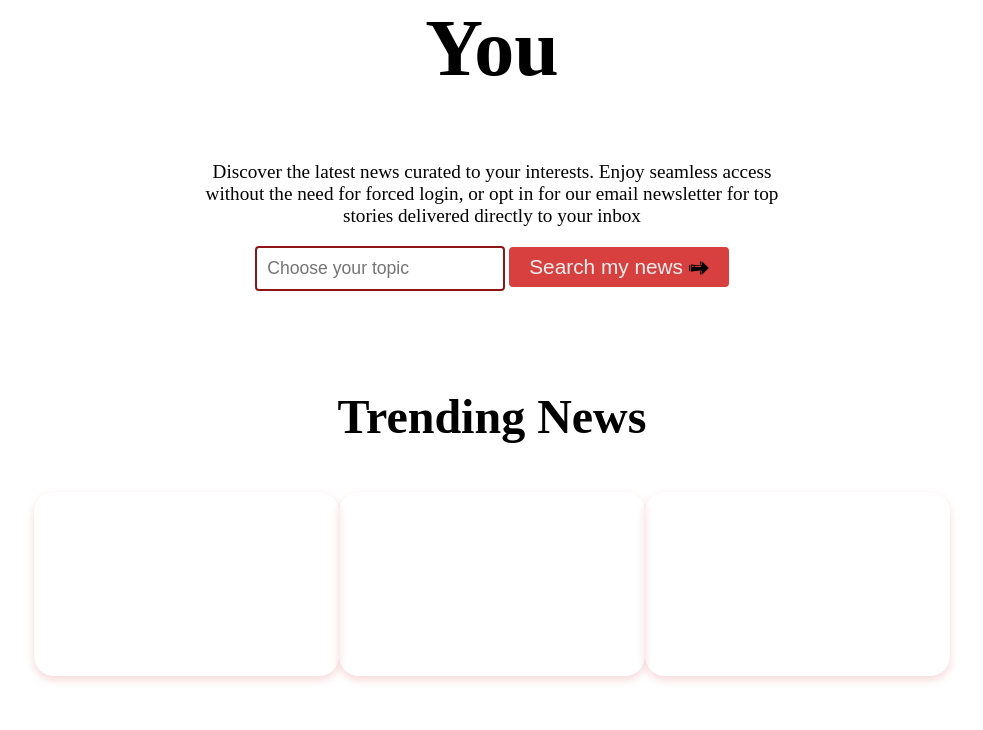
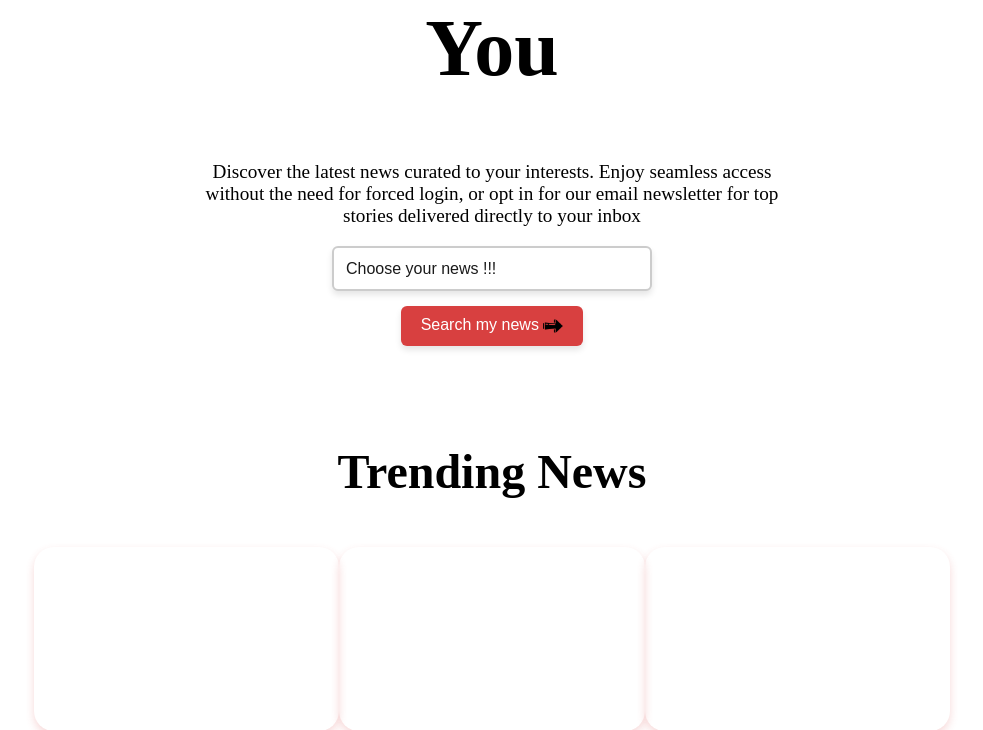
Before and after one commit to CodeNaveen-in/NewsSieve, a Flask app: template templates/index.html in a window 1280 px wide. Shown: the part 423-1153 px from the top of the page, without its empty margins (148-1131 px from the left). Run offline with Flask 3, Linux system fonts and the light colour scheme; the template is opened without the code that fills it, so the values that code supplies are empty.

Commit message:
Input CSS upgrade

```diff
--- a/static/style.css
+++ b/static/style.css
@@ -15,6 +15,7 @@ button{
 
 button:hover{
     background-color: #c03939;
+    transform: scale(1.05);
 }
 
 button img{
@@ -77,6 +78,71 @@ h3{
 
 .HeroSerachbar{
     margin: 10px;
+}
+
+/* Categories Dropdown Styling */
+.NewsDropdown {
+    width: 100%;
+    max-width: 320px; /* Set an appropriate width for dropdown */
+    padding: 12px; /* Add inner spacing */
+    font-size: 1rem; /* Use a readable font size */
+    color: #1a1a1a; /* Primary text color */
+    background-color: #ffffff; /* Neutral background for dropdown */
+    border: 2px solid #ccc; /* Subtle border */
+    border-radius: 6px; /* Smooth corners */
+    font-family: 'Arial', sans-serif; /* Match branding font */
+    box-shadow: 0px 4px 6px rgba(0, 0, 0, 0.1); /* Light drop shadow for elevation */
+    transition: border-color 0.3s ease, box-shadow 0.3s ease; /* Smooth hover transitions */
+    margin-bottom: 15px; /* Add space below */
+    appearance: none; /* Remove default browser styles */
+}
+
+.NewsDropdown:hover {
+    border-color: #b73928; /* Change border on hover (primary color) */
+    box-shadow: 0px 6px 10px rgba(0, 123, 255, 0.2); /* Glow effect */
+}
+
+.NewsDropdown:focus {
+    border-color: #f27223; /* Highlight border on focus */
+    box-shadow: 0px 6px 10px rgba(179, 75, 0, 0.3); /* Subtle glow */
+    outline: none; /* Remove default focus outline */
+}
+
+/* Dropdown Arrow Styling */
+.NewsDropdown::after {
+    content: "▼"; /* Add a custom dropdown arrow */
+    position: absolute;
+    right: 16px;
+    top: 50%;
+    transform: translateY(-50%);
+    color: #1a1a1a;
+    font-size: 0.9rem;
+}
+
+/* Search Container Styling */
+.SearchContainer {
+    display: flex;
+    flex-direction: column; /* Stack dropdown and input vertically */
+    gap: 10px; /* Add spacing between elements */
+    align-items: center; /* Align to the left */
+}
+
+/* General Button Styling for Consistency */
+.HeroSerachbar button {
+    color: #fff; /* White text for contrast */
+    font-size: 1rem;
+    padding: 10px 20px;
+    border: none;
+    border-radius: 6px;
+    cursor: pointer;
+    font-family: 'Arial', sans-serif; /* Branding font */
+    transition: background-color 0.3s ease, transform 0.2s ease; /* Hover animations */
+    box-shadow: 0px 4px 6px rgba(0, 0, 0, 0.1); /* Subtle shadow for elevation */
+}
+
+.HeroSerachbar button:hover {
+    background-color: #8E1616; /* Darker shade on hover */
+    transform: scale(1.05); /* Slight zoom effect */
 }
 
 input{
@@ -179,9 +245,14 @@ h5{
 
 .Testimonials{
     border: 1px solid #8E1616;
-    box-shadow: 0 4px 8px #8E1616;
+
     text-align: left;
     padding: 0px 30px;
+}
+
+.Testimonials:hover{
+    transform: scaleY(1.05);
+    box-shadow: 0 4px 8px #8E1616;
 }
 
 .Comment p{
--- a/templates/index.html
+++ b/templates/index.html
@@ -29,12 +29,24 @@
             <p>Discover the latest news curated to your interests. Enjoy seamless access without the need for forced login, or opt in for our email newsletter for top stories delivered directly to your inbox</p>
             <div class="HeroSerachbar">
                 <form action="">
-                    <input type="text" placeholder="Choose your topic">
+                    <div class="SearchContainer">
+                        <select name="categories" id="categories" class="NewsDropdown">
+                            <option value="" disabled selected>Choose your news !!!</option>
+                            <option value="world">World</option>
+                            <option value="technology">Technology</option>
+                            <option value="sports">Sports</option>
+                            <option value="business">Business</option>
+                            <option value="entertainment">Entertainment</option>
+                            <option value="health">Health</option>
+                            <option value="science">Science</option>
+                        </select>
+                    </div>
                     <a href="../contactus.html">
-                    <button>
-                        Search my news
-                        <img src="../static/images/Icons/right-arrow.png" alt=""></button>
-                        </a>
+                        <button type="submit">
+                            Search my news
+                            <img src="../static/images/Icons/right-arrow.png" alt="">
+                        </button>
+                    </a>
                 </form>
             </div>
         </div>
@@ -57,6 +69,7 @@
             </div>
         </div>
     </section>
+
 
     <section class="Feature_section">
         <h3>Stay Updated with teh latest trends in news without any hassle</h3>
```
